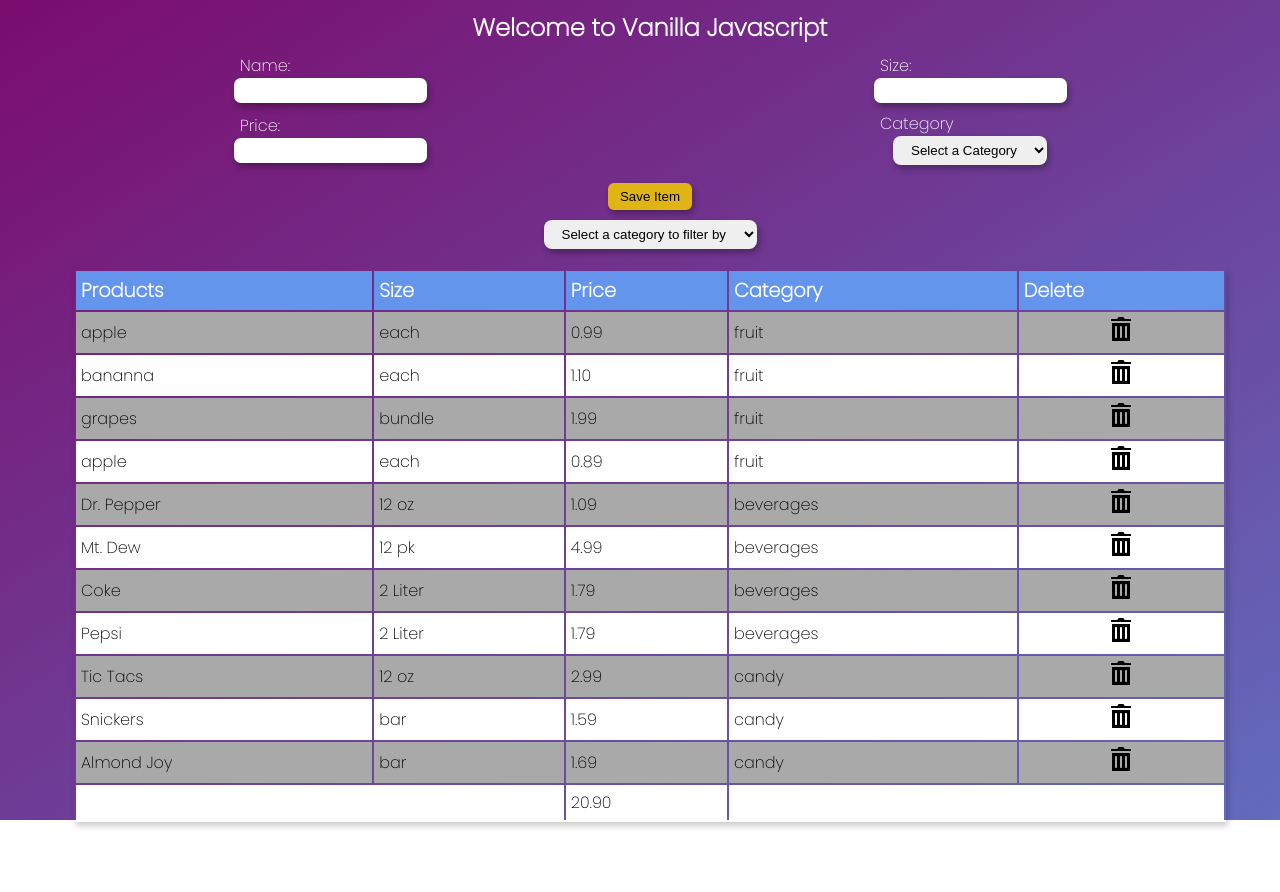
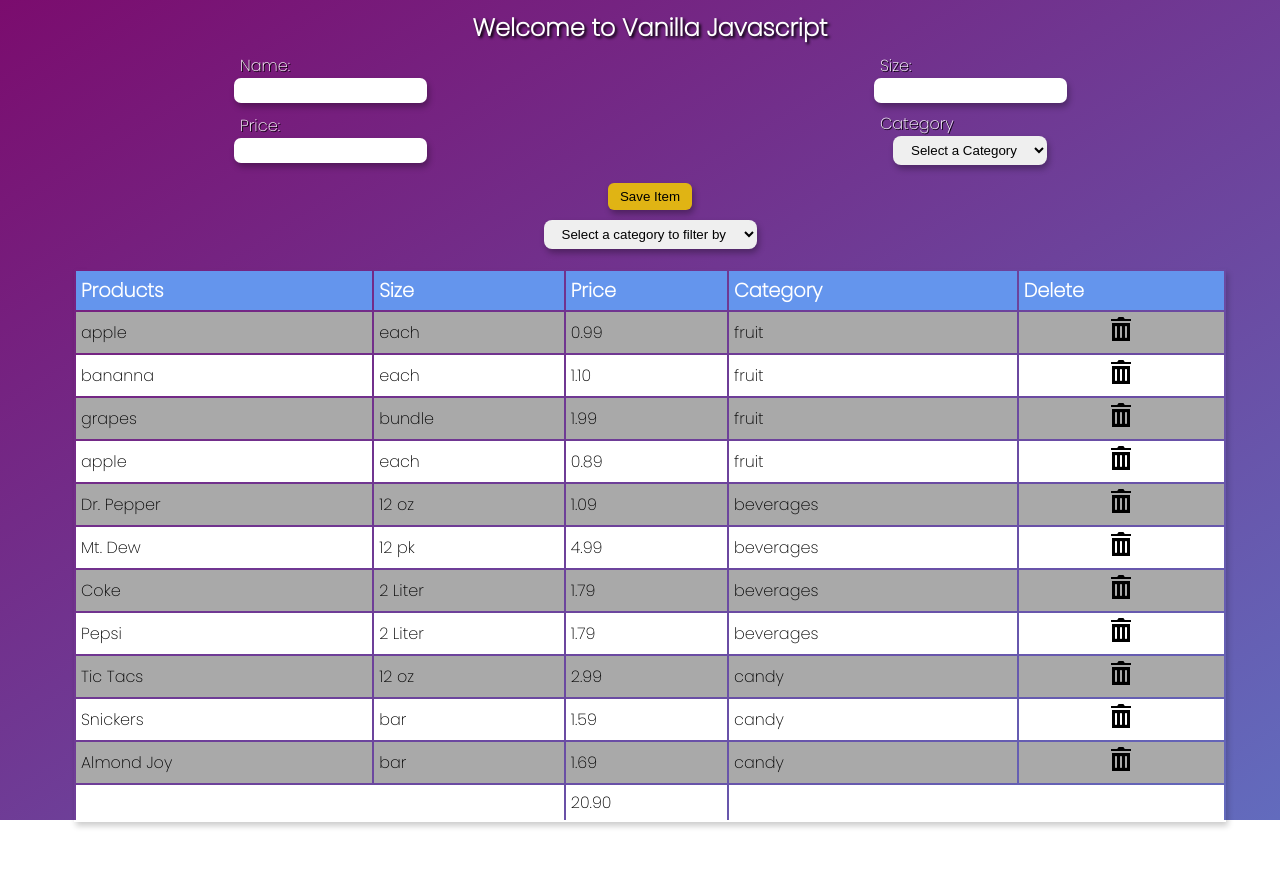
Before and after one commit to C5m7b4/vanilla-from-scratch, a website built with webpack: page public/index.html in a window 1280 px wide. Built offline with nearby package versions, Linux system fonts and the light colour scheme; a web font is replaced by a local one.

Commit message:
add text-shadow

```diff
--- a/src/styles.css
+++ b/src/styles.css
@@ -26,6 +26,7 @@ body {
 h2 {
   width: 100%;
   text-align: center;
+  text-shadow: 2px 2px 3px #000;
 }
 
 .btn {
@@ -76,6 +77,7 @@ label {
   display: block;
   text-align: left;
   margin-left: -80px;
+  text-shadow: 1px 1px #000;
 }
 
 .new-item {
```
